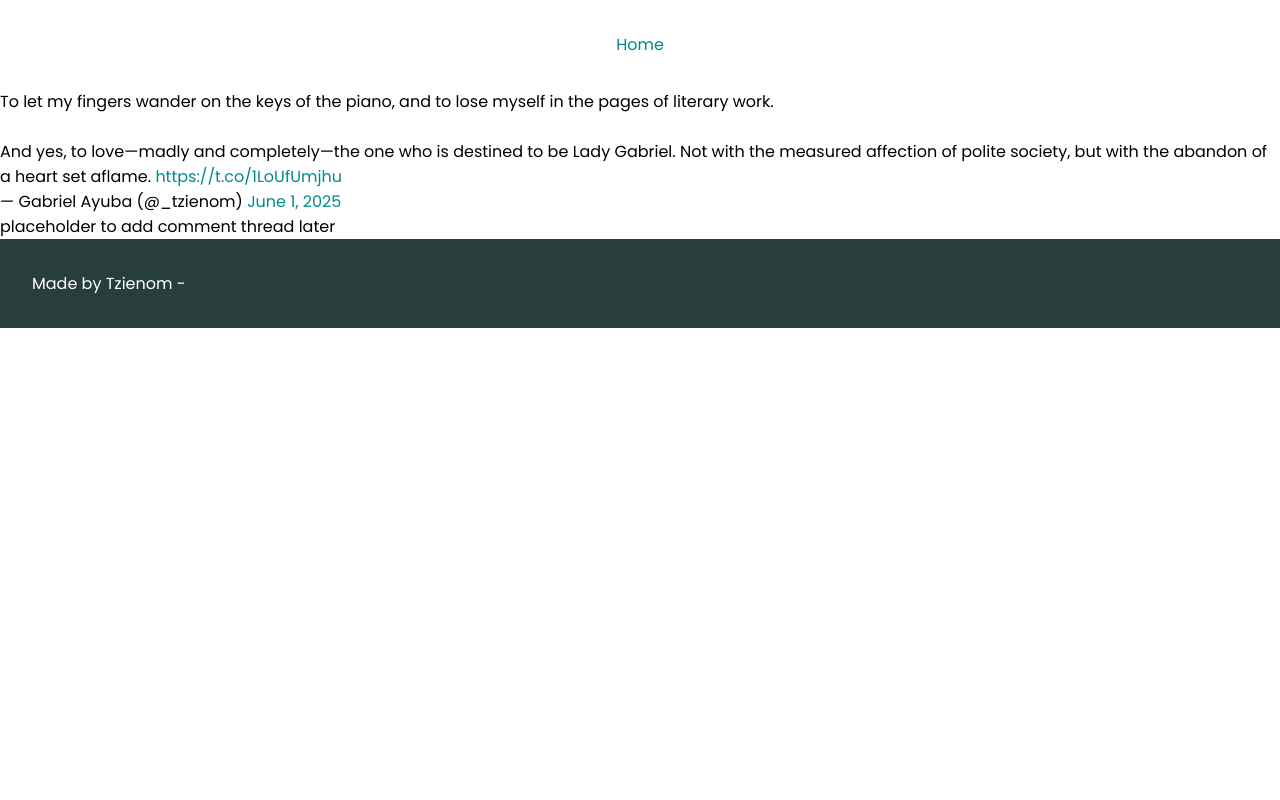
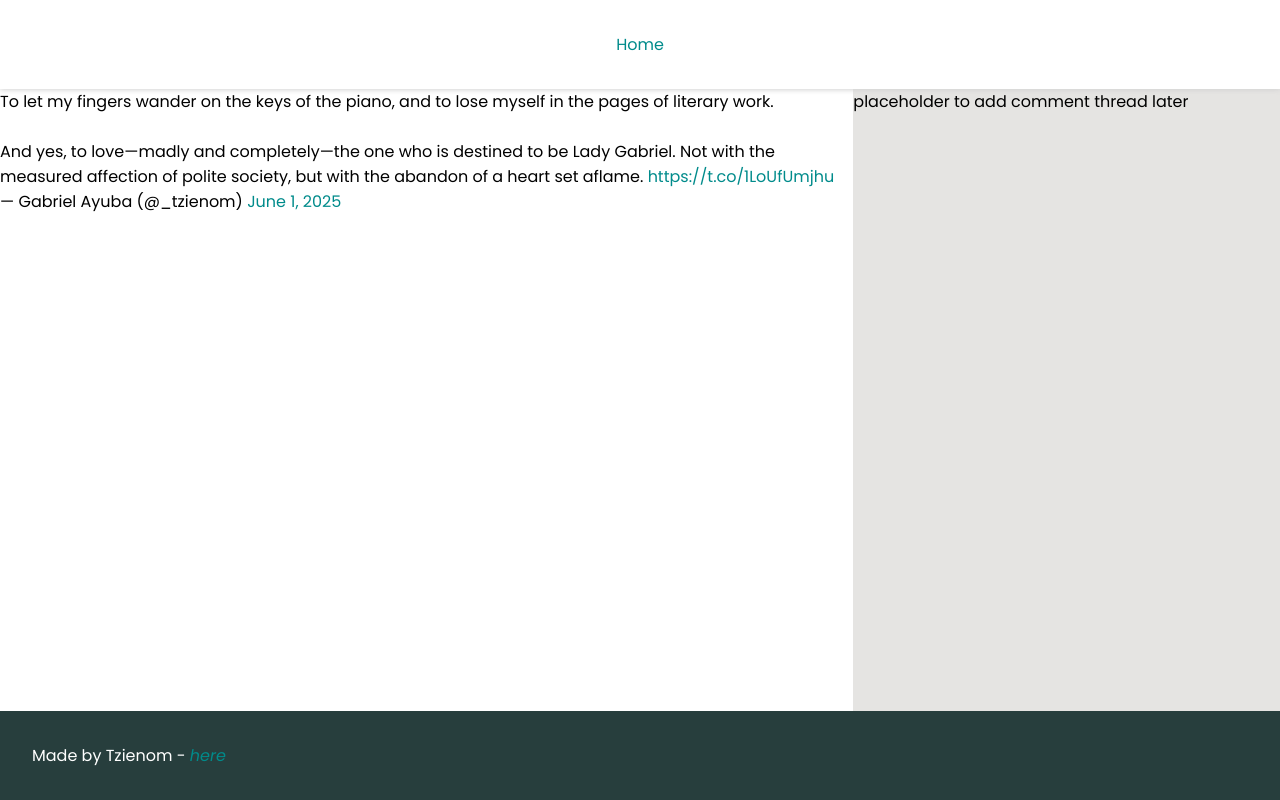
Before and after one commit to Tzienom/alx_html_css, a plain HTML site: page css_basic/tweets.html in a window 1280 px wide. Drawn offline with Linux system fonts and the light colour scheme.

Commit message:
update: include flexbox to give the page a nice layout

```diff
--- a/css_basic/base.css
+++ b/css_basic/base.css
@@ -9,7 +9,7 @@
 body {
   font-family: "Poppins", sans-serif;
   color: "#0a0a23";
-  /* background: #bdbdec; */
+  min-height: 100vh;
 }
 
 h1,
@@ -39,6 +39,7 @@ header {
   position: sticky;
   top: 0;
   backdrop-filter: blur(5px);
+  box-shadow: 0 1px 5px #d3d3d3;
 }
 
 header ul {
--- a/css_basic/style.css
+++ b/css_basic/style.css
@@ -0,0 +1,27 @@
+body,
+main {
+  display: flex;
+}
+
+body {
+  flex-direction: column;
+}
+
+main {
+  flex-direction: row;
+  flex: auto;
+}
+
+article {
+  flex: 2;
+}
+
+aside {
+  flex: 1;
+  background: #e5e4e2;
+}
+
+article,
+aside {
+  overflow-y: auto;
+}
--- a/css_basic/tweets.html
+++ b/css_basic/tweets.html
@@ -47,7 +47,8 @@
 
     <footer>
       <p>
-        Made by Tzienom - <a href="https://x.com/_tzienom" target="_blank"></a>
+        Made by Tzienom -
+        <a href="https://x.com/_tzienom" target="_blank"><em>here</em></a>
       </p>
     </footer>
   </body>
```
Also changed, not shown: css_basic/index.html (+1 -1 lines).
